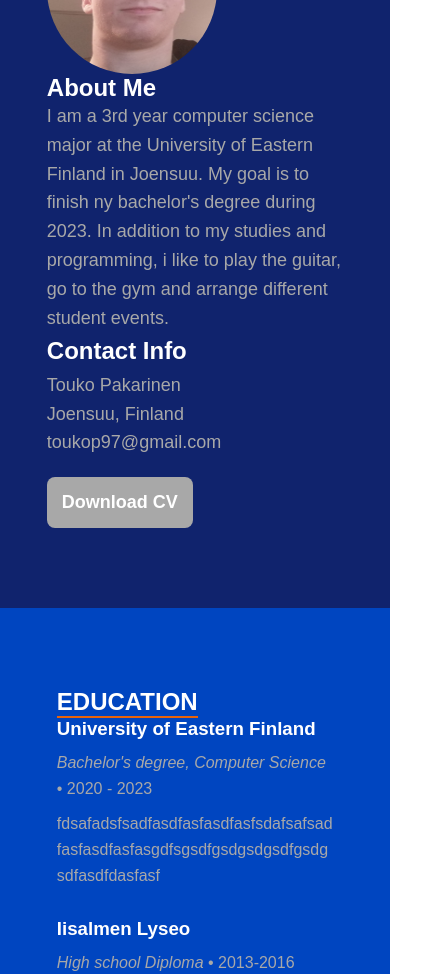
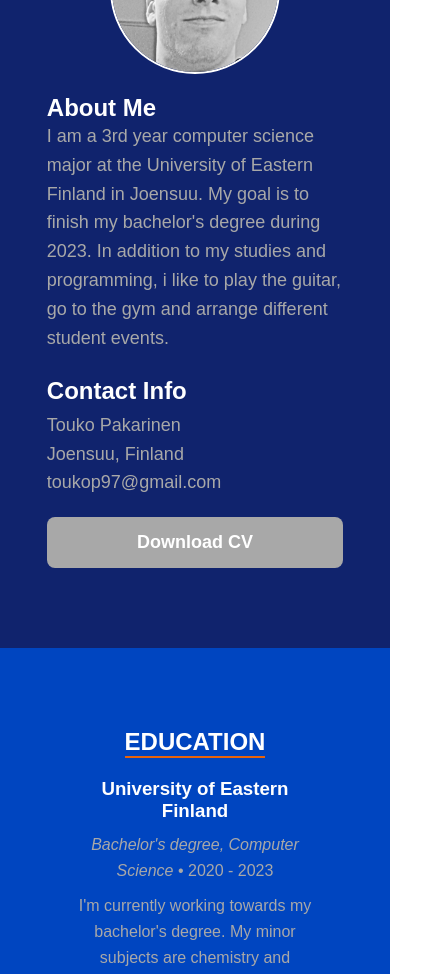
Before and after one commit to ToukoJouko/toukopakarinen, a React (Create React App) app: page / in a window 390 px wide. Shown: the part 1020-1994 px from the top of the page, 438 px wide, since content can reach past the window. Built offline with nearby package versions, Linux system fonts and the light colour scheme; a web font is replaced by a local one.

Commit message:
general styling

```diff
--- a/public/index.html
+++ b/public/index.html
@@ -24,7 +24,7 @@
       work correctly both with client-side routing and a non-root public URL.
       Learn how to configure a non-root public URL by running `npm run build`.
     -->
-    <title>React App</title>
+    <title>Touko Pakarinen | Portfolio</title>
     <style>
       @import url("https://fonts.googleapis.com/css2?family=Changa&display=swap");
       @import url("https://fonts.googleapis.com/css2?family=Abel&display=swap");
--- a/src/App.js
+++ b/src/App.js
@@ -5,7 +5,7 @@ import Intro from "./components/home/Intro";
 import About from "./components/about/About";
 import Resume from "./components/resume/Resume";
 import Footer from "./components/Footer";
-import styled, { ThemeProvider } from "styled-components";
+import { ThemeProvider } from "styled-components";
 import theme from "./components/Theme";
 
 function App() {
@@ -25,7 +25,6 @@ function App() {
 
   useEffect(() => {
     window.addEventListener("scroll", handleScroll, { passive: true });
-    console.log(scrollPos);
 
     if (scrollPos >= 0 && scrollPos <= window.innerHeight - 70) {
       setHeader(true);
@@ -44,27 +43,6 @@ function App() {
       setResume(true);
     }
 
-    window.onscroll = function () {
-      console.log("Window height (px):", window.innerHeight);
-      console.log("Currently scrolled from top (px):", window.pageYOffset);
-      console.log("Document height(px):", Math.max(document.body.offsetHeight));
-      console.log(
-        document.getElementById("root").clientHeight - window.innerHeight
-      );
-    };
-    /*
-    window.onscroll = function () {
-      if (
-        window.innerHeight + Math.ceil(window.pageYOffset) >=
-        document.body.offsetHeight
-      ) {
-        setHeader(false);
-        setAbout(false);
-        setResume(false);
-        setProjects(true);
-      }
-    };
-    */
     return () => {
       window.removeEventListener("scroll", handleScroll);
     };
--- /dev/null
+++ b/src/components/Breakpoints.js
@@ -0,0 +1,6 @@
+const breakpoints = {
+  mobile: `(max-width: 425px)`,
+  tablet: `(max-width: 768px)`,
+};
+
+export default breakpoints;
--- a/src/components/about/About.jsx
+++ b/src/components/about/About.jsx
@@ -1,7 +1,8 @@
 import React, { useState, useEffect, useRef, useImperativeHandle } from "react";
 import styled from "styled-components";
-import facepic from "./facepic.jpg";
+import facepic from "./facepic.png";
 import cv from "./CV Touko Pakarinen.pdf";
+import breakpoints from "../Breakpoints";
 
 const StyledSection = styled.section`
   background-color: ${(props) => props.theme.secondaryDark};
@@ -22,8 +23,13 @@ const Container = styled.div`
   padding-bottom: 80px;
   width: 700px;
 
+  @media ${breakpoints.tablet} {
+    justify-content: center;
+  }
+
   img {
     border-radius: 100%;
+    border: solid 2px ${(props) => props.theme.extraLight};
   }
 
   .about {
@@ -51,22 +57,33 @@ const Container = styled.div`
     }
   }
 
-  h2,
-  a {
+  h2 {
     color: ${(props) => props.theme.extraLight};
+
+    @media ${breakpoints.tablet} {
+      margin-top: 20px;
+    }
   }
 
   a {
     background-color: ${(props) => props.theme.extraMid};
+    color: ${(props) => props.theme.extraLight};
     padding: 15px;
     border-radius: 8px;
     font-size: 18px;
     font-style: bold;
     text-decoration: none;
     transition: background-color 0.7s;
+    text-align: center;
+
+    @media ${breakpoints.mobile} {
+      width: 100%;
+    }
 
     &:hover {
-      background-color: ${(props) => props.theme.highlight};
+      @media (hover: hover) {
+        background-color: ${(props) => props.theme.highlight};
+      }
     }
   }
 
@@ -83,7 +100,6 @@ const About = React.forwardRef((props, ref) => {
 
   useEffect(() => {
     setHeight(heightRef.current.offsetTop);
-    console.log(height);
   }, []);
 
   useImperativeHandle(ref, () => {
@@ -100,7 +116,7 @@ const About = React.forwardRef((props, ref) => {
             <h2>About Me</h2>
             <p>
               I am a 3rd year computer science major at the University of
-              Eastern Finland in Joensuu. My goal is to finish ny bachelor's
+              Eastern Finland in Joensuu. My goal is to finish my bachelor's
               degree during 2023. In addition to my studies and programming, i
               like to play the guitar, go to the gym and arrange different
               student events.
--- a/src/components/home/Intro.jsx
+++ b/src/components/home/Intro.jsx
@@ -1,5 +1,6 @@
 import React from "react";
 import styled from "styled-components";
+import breakpoints from "../Breakpoints";
 
 const Container = styled.div`
   display: flex;
@@ -12,6 +13,10 @@ const Container = styled.div`
     text-align: center;
     font-size: 6em;
     margin-top: 15%;
+    @media ${breakpoints.tablet} {
+      font-size: 3em;
+      margin-top: 40%;
+    }
   }
 
   h3 {
--- a/src/components/home/NavBar.jsx
+++ b/src/components/home/NavBar.jsx
@@ -1,4 +1,4 @@
-import React, { useState, useEffect, useRef } from "react";
+import React from "react";
 import styled from "styled-components";
 
 const StyledNavBar = styled.nav`
--- a/src/components/resume/Experience.jsx
+++ b/src/components/resume/Experience.jsx
@@ -1,15 +1,28 @@
 import React from "react";
 import styled from "styled-components";
+import breakpoints from "../Breakpoints";
 
 const Container = styled.div`
   display: block;
-  max-width: 400px;
   margin-bottom: 30px;
+
+  @media ${breakpoints.tablet} {
+    max-width: 250px;
+    display: flex;
+    justify-content: center;
+    align-items: center;
+    flex-direction: column;
+  }
 
   p,
   h3 {
     word-break: break-word;
     max-width: 400px;
+    text-align: left;
+
+    @media ${breakpoints.tablet} {
+      text-align: center;
+    }
   }
 
   p {
--- a/src/components/resume/Resume.jsx
+++ b/src/components/resume/Resume.jsx
@@ -1,6 +1,7 @@
 import React, { useState, useEffect, useRef, useImperativeHandle } from "react";
 import styled from "styled-components";
 import Experience from "./Experience";
+import breakpoints from "../Breakpoints";
 
 const StyledSection = styled.section`
   background-color: ${(props) => props.theme.primaryLight};
@@ -28,6 +29,16 @@ const Container = styled.div`
   h2 {
     border-bottom: 2px solid ${(props) => props.theme.highlight};
     color: ${(props) => props.theme.extraLight};
+
+    @media ${breakpoints.tablet} {
+      margin-bottom: 20px;
+    }
+  }
+
+  @media ${breakpoints.tablet} {
+    justify-content: center;
+    align-items: center;
+    flex-direction: column;
   }
 
   .skills {
@@ -48,13 +59,13 @@ const Container = styled.div`
 const SkillsContainer = styled(Container)`
   border: none;
 `;
+
 const Resume = React.forwardRef((props, ref) => {
   const [height, setHeight] = useState(0);
   const heightRef = useRef();
 
   useEffect(() => {
     setHeight(heightRef.current.offsetTop);
-    console.log(height);
   }, []);
 
   useImperativeHandle(ref, () => {
@@ -66,7 +77,7 @@ const Resume = React.forwardRef((props, ref) => {
   return (
     <StyledSection id="resume" ref={heightRef}>
       <Container>
-        <div>
+        <div className="category">
           <h2>EDUCATION</h2>
         </div>
         <div>
@@ -75,7 +86,7 @@ const Resume = React.forwardRef((props, ref) => {
             title={"Bachelor's degree, Computer Science"}
             duration={"2020 - 2023"}
             desc={
-              "fdsafadsfsadfasdfasfasdfasfsdafsafsadfasfasdfasfasgdfsgsdfgsdgsdgsdfgsdgsdfasdfdasfasf"
+              "I'm currently working towards my bachelor's degree. My minor subjects are chemistry and geoinformatics."
             }
           ></Experience>
           <Experience
@@ -86,7 +97,7 @@ const Resume = React.forwardRef((props, ref) => {
         </div>
       </Container>
       <Container>
-        <div>
+        <div className="category">
           <h2>WORK</h2>
         </div>
         <div>
@@ -95,7 +106,7 @@ const Resume = React.forwardRef((props, ref) => {
             title={"Software Engineer Trainee"}
             duration={"May 2022 - August 2022"}
             desc={
-              "fdsafadsfsadfasdfasfasdfasfsdafsafsadfasfasdfasfasgdfsgsdfgsdgsdgsdfgsdgsdfasdfdasfasf"
+              "Worked both on front- and backend of a data structurization web app. On the frontend created reusable menu components for a component library, and forms for API and database generation. On the backend created unit tests, and CRUD-actions. Also created general functions, which the app used to process data. In addition learnt more about the workflow of software development in a professional setting. Main technologies used: Typescript, react, node, jest and docker."
             }
           ></Experience>
         </div>
@@ -110,7 +121,7 @@ const Resume = React.forwardRef((props, ref) => {
             title={"Sports- and event-organizer"}
             duration={"January 2021 - Present"}
             desc={
-              "fdsafadsfsadfasdfasfasdfasfsdafsafsadfasfasdfasfasgdfsgsdfgsdgsdgsdfgsdgsdfasdfdasfasf"
+              "Organized events, and arranged weekly exercise shifts for the members of Skripti ry."
             }
           ></Experience>
           <Experience
@@ -118,7 +129,7 @@ const Resume = React.forwardRef((props, ref) => {
             title={"Tutor"}
             duration={"September 2021 - May 2022"}
             desc={
-              "fdsafadsfsadfasdfasfasdfasfsdafsafsadfasfasdfasfasgdfsgsdfgsdgsdgsdfgsdgsdfasdfdasfasf"
+              "Taught basic university practices, and arranged events for the computer science freshmen of 2021."
             }
           ></Experience>
         </div>
@@ -137,6 +148,7 @@ const Resume = React.forwardRef((props, ref) => {
           <span>NodeJs</span>
           <span>Jest</span>
           <span>MongoDB</span>
+          <span>Docker</span>
         </div>
       </SkillsContainer>
     </StyledSection>
```
Also changed, not shown: src/components/home/Header.jsx (+0 -3 lines), src/components/about/facepic.jpg (deleted), src/components/about/facepic.png (added).
